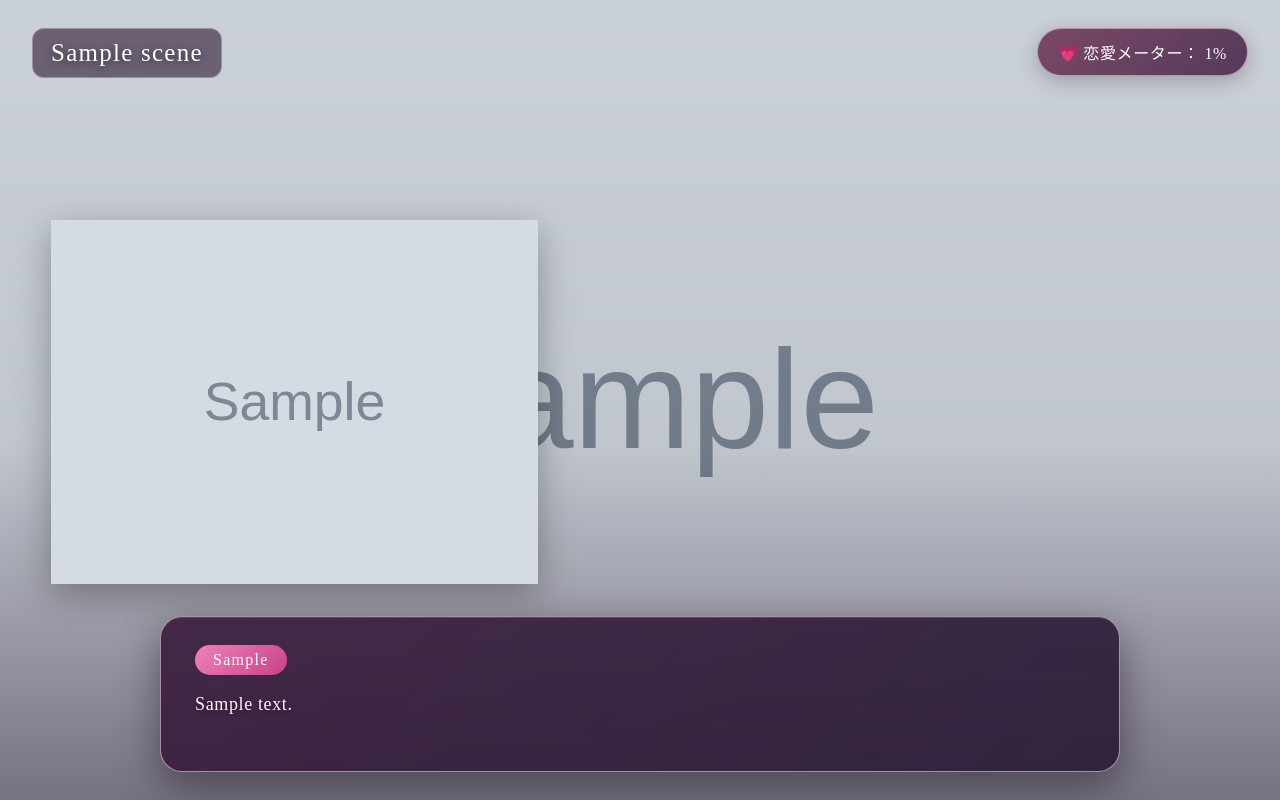
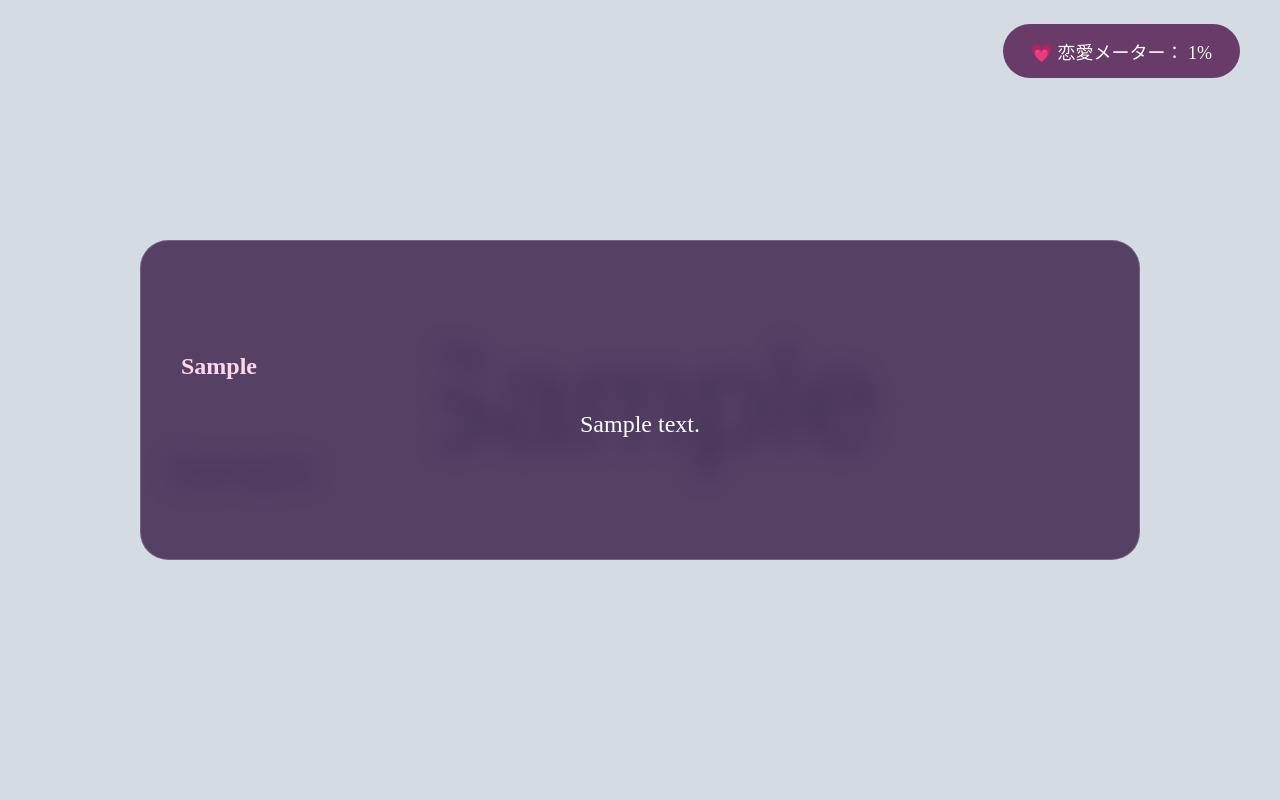
Before and after one commit to yuto-nabetani/techbase-m7, a PHP site: page /game.php in a window 1280 px wide. Run offline with PHP 8.4, Linux system fonts and the light colour scheme; the visitor is signed in with stand-in values (Sample User, id 1); tables that the repository leaves empty hold one stand-in row (values such as "Sample post"); grey boxes marked "Sample" are stand-in pictures.

Commit message:
game.css修正

```diff
--- a/css/game.css
+++ b/css/game.css
@@ -1,7 +1,3 @@
-/* =========================
-   基本設定
-========================= */
-
 * {
   box-sizing: border-box;
   margin: 0;
@@ -11,477 +7,166 @@
 html,
 body {
   width: 100%;
-  min-height: 100%;
+  height: 100%;
+  overflow: hidden;
+  font-family: "Yu Mincho", "Hiragino Mincho ProN", serif;
 }
 
 body {
-  font-family:
-    "Yu Mincho",
-    "Hiragino Mincho ProN",
-    serif;
+  color: #fff;
+}
 
-  background: #1d1520;
-
+.game-screen {
+  position: relative;
+  width: 100%;
+  height: 100vh;
+  background-size: cover;
+  background-position: center;
+  background-repeat: no-repeat;
   overflow: hidden;
 }
 
-
-/* =========================
-   ゲーム画面
-========================= */
-
-.game-screen {
-  position: relative;
-
-  width: 100%;
-  height: 100vh;
-
-  overflow: hidden;
-
-  background-size: cover;
-  background-position: center;
-  background-repeat: no-repeat;
-
-  color: #fff;
-}
-
-
-/* 背景を少し暗くする */
-
-.game-screen::before {
-  content: "";
-
-  position: absolute;
-  inset: 0;
-
-  background:
-    linear-gradient(
-      to bottom,
-      rgba(16, 14, 25, 0.05),
-      rgba(16, 14, 25, 0.10) 55%,
-      rgba(24, 10, 30, 0.50)
-    );
-
-  pointer-events: none;
-
-  z-index: 1;
-}
-
-
-/* =========================
-   シーンタイトル
-========================= */
-
-.scene-title {
-  position: absolute;
-
-  top: 28px;
-  left: 32px;
-
-  z-index: 5;
-
-  padding: 10px 18px;
-
-  border-radius: 12px;
-
-  background:
-    rgba(46, 22, 51, 0.60);
-
-  border:
-    1px solid
-    rgba(255, 219, 235, 0.35);
-
-  backdrop-filter: blur(6px);
-  -webkit-backdrop-filter: blur(6px);
-
-  color: #fff;
-
-  font-size: 25px;
-  font-weight: normal;
-
-  letter-spacing: 0.05em;
-
-  text-shadow:
-    0 2px 8px
-    rgba(0, 0, 0, 0.55);
-}
-
-
-/* =========================
-   恋愛メーター
-========================= */
-
 .love-meter {
   position: fixed;
-
-  top: 28px;
-  right: 32px;
-
-  z-index: 30;
-
-  padding: 11px 20px;
-
-  border:
-    1px solid
-    rgba(255, 210, 230, 0.55);
-
+  top: 24px;
+  right: 40px;
+  z-index: 20;
+  padding: 14px 28px;
   border-radius: 999px;
-
-  background:
-    linear-gradient(
-      135deg,
-      rgba(104, 41, 78, 0.82),
-      rgba(58, 25, 62, 0.82)
-    );
-
-  backdrop-filter: blur(8px);
-  -webkit-backdrop-filter: blur(8px);
-
-  box-shadow:
-    0 5px 20px
-    rgba(25, 10, 25, 0.25);
-
+  background: rgba(92, 42, 90, 0.9);
   color: #fff;
-
-  font-size: 16px;
-
-  letter-spacing: 0.04em;
+  font-size: 18px;
 }
-
-
-/* =========================
-   キャラクター
-========================= */
 
 .character-image {
   position: absolute;
-
-  z-index: 3;
-
-  left: 4vw;
-  bottom: 150px;
-
-  height: min(62vh, 600px);
-  max-width: 38vw;
-
-  object-fit: contain;
-
-  filter:
-    drop-shadow(
-      0 10px 18px
-      rgba(0, 0, 0, 0.30)
-    );
+  left: 40px;
+  bottom: 180px;
+  z-index: 10;
+  max-height: 70vh;
+  width: auto;
 }
-
-
-/* =========================
-   会話ウィンドウ
-========================= */
 
 .dialogue-box {
   position: absolute;
+  left: 50%;
+  bottom: 36px;
+  transform: translateX(-50%);
+  z-index: 15;
 
-  z-index: 10;
+  width: min(1100px, calc(100% - 80px));
+  min-height: 260px;
+  padding: 34px 40px 30px;
 
-  left: 50%;
-  bottom: 28px;
+  border: 1px solid rgba(255, 255, 255, 0.18);
+  border-radius: 28px;
 
-  transform: translateX(-50%);
-
-  width: min(960px, 88vw);
-
-  max-height: 44vh;
-
-  overflow-y: auto;
-
-  padding: 28px 34px;
-
-  border:
-    1px solid
-    rgba(255, 216, 234, 0.58);
-
-  border-radius: 22px;
-
-  background:
-    linear-gradient(
-      135deg,
-      rgba(55, 25, 58, 0.88),
-      rgba(35, 22, 48, 0.86)
-    );
-
+  background: rgba(58, 30, 73, 0.82);
   backdrop-filter: blur(12px);
-  -webkit-backdrop-filter: blur(12px);
-
-  box-shadow:
-    0 14px 42px
-    rgba(15, 5, 18, 0.45),
-    inset 0 1px 0
-    rgba(255, 255, 255, 0.14);
 }
 
-
-/* =========================
-   話者
-========================= */
+.prologue-box {
+  top: 50%;
+  bottom: auto;
+  transform: translate(-50%, -50%);
+  width: min(1000px, calc(100% - 120px));
+  min-height: 320px;
+  display: flex;
+  flex-direction: column;
+  justify-content: center;
+}
 
 .speaker-name {
-  display: inline-block;
-
-  margin-bottom: 12px;
-
-  padding: 6px 18px;
-
-  border-radius: 999px;
-
-  background:
-    linear-gradient(
-      135deg,
-      #ef82b7,
-      #c94289
-    );
-
-  color: #fff;
-
-  font-size: 16px;
-
-  letter-spacing: 0.08em;
+  margin-bottom: 18px;
+  color: #ffd7eb;
+  font-size: 24px;
+  font-weight: bold;
 }
 
-
-/* =========================
-   シナリオ本文
-========================= */
-
 .story-text {
-  margin-bottom: 22px;
-
-  color: #fff8fc;
-
-  font-size: 18px;
-
-  line-height: 1.9;
-
-  letter-spacing: 0.035em;
-
-  text-shadow:
-    0 2px 4px
-    rgba(0, 0, 0, 0.35);
+  line-height: 2;
+  font-size: 20px;
+  white-space: normal;
 }
 
+.prologue-box .story-text {
+  font-size: 24px;
+  line-height: 2.2;
+  text-align: center;
+}
 
-/* =========================
-   選択肢
-========================= */
+.next-form {
+  display: flex;
+  justify-content: flex-end;
+  margin-top: 28px;
+}
+
+.game-button {
+  padding: 18px 42px;
+  border: none;
+  border-radius: 999px;
+  background: linear-gradient(135deg, #ef84b8, #d84f95);
+  color: #fff;
+  font-size: 28px;
+  cursor: pointer;
+}
+
+.game-button span {
+  margin-left: 14px;
+}
 
 .choices {
   display: flex;
   flex-direction: column;
-
-  gap: 10px;
-}
-
-.choices form {
-  width: 100%;
+  gap: 16px;
+  margin-top: 28px;
 }
 
 .choice-button {
-  position: relative;
-
   width: 100%;
-
-  padding: 13px 22px;
-
-  border:
-    1px solid
-    rgba(255, 213, 232, 0.65);
-
-  border-radius: 999px;
-
-  background:
-    rgba(255, 244, 249, 0.93);
-
-  color: #4e283e;
-
-  font-family: inherit;
-  font-size: 16px;
-
+  padding: 18px 24px;
+  border: none;
+  border-radius: 18px;
+  background: rgba(255, 255, 255, 0.14);
+  color: #fff;
+  font-size: 22px;
   text-align: left;
-
   cursor: pointer;
-
-  transition:
-    background 0.2s,
-    transform 0.2s,
-    color 0.2s,
-    box-shadow 0.2s;
+  transition: 0.2s;
 }
 
 .choice-button:hover {
-  transform: translateX(7px);
-
-  background:
-    linear-gradient(
-      135deg,
-      #f287ba,
-      #d4448e
-    );
-
-  color: #fff;
-
-  box-shadow:
-    0 5px 16px
-    rgba(194, 54, 128, 0.28);
+  background: rgba(239, 132, 184, 0.35);
 }
 
+@media (max-width: 900px) {
+  .character-image {
+    left: 20px;
+    max-height: 45vh;
+  }
 
-/* =========================
-   次へ・もう一度プレイ
-========================= */
+  .dialogue-box {
+    width: calc(100% - 32px);
+    padding: 24px;
+  }
 
-.next-form {
-  display: flex;
-  justify-content: flex-end;
-}
+  .story-text {
+    font-size: 16px;
+  }
 
-.game-button {
-  min-width: 180px;
+  .prologue-box .story-text {
+    font-size: 18px;
+  }
 
-  padding: 13px 28px;
-
-  border:
-    1px solid
-    rgba(255, 230, 242, 0.8);
-
-  border-radius: 999px;
-
-  background:
-    linear-gradient(
-      135deg,
-      #ee84b7,
-      #ce3e89
-    );
-
-  color: #fff;
-
-  font-family: inherit;
-  font-size: 17px;
-
-  letter-spacing: 0.07em;
-
-  cursor: pointer;
-
-  box-shadow:
-    0 6px 18px
-    rgba(89, 22, 67, 0.35);
-
-  transition:
-    transform 0.2s,
-    filter 0.2s,
-    box-shadow 0.2s;
-}
-
-.game-button span {
-  margin-left: 15px;
-
-  font-size: 23px;
-}
-
-.game-button:hover {
-  transform: translateY(-2px);
-
-  filter: brightness(1.08);
-
-  box-shadow:
-    0 9px 22px
-    rgba(89, 22, 67, 0.45);
-}
-
-
-/* =========================
-   スクロールバー
-========================= */
-
-.dialogue-box::-webkit-scrollbar {
-  width: 6px;
-}
-
-.dialogue-box::-webkit-scrollbar-thumb {
-  border-radius: 999px;
-
-  background:
-    rgba(240, 136, 184, 0.55);
-}
-
-
-/* =========================
-   スマホ
-========================= */
-
-@media (max-width: 700px) {
-
-  .scene-title {
-    top: 16px;
-    left: 16px;
-
-    max-width: 55%;
-
-    padding: 8px 12px;
-
-    font-size: 17px;
+  .game-button,
+  .choice-button {
+    font-size: 18px;
   }
 
   .love-meter {
+    right: 16px;
     top: 16px;
-    right: 16px;
-
-    padding: 8px 12px;
-
-    font-size: 13px;
+    font-size: 14px;
+    padding: 10px 18px;
   }
-
-  .character-image {
-    left: 50%;
-    bottom: 255px;
-
-    transform: translateX(-50%);
-
-    height: 43vh;
-    max-width: 70vw;
-  }
-
-  .dialogue-box {
-    bottom: 14px;
-
-    width: calc(100% - 24px);
-
-    max-height: 43vh;
-
-    padding: 20px 18px;
-
-    border-radius: 17px;
-  }
-
-  .story-text {
-    font-size: 15px;
-    line-height: 1.75;
-  }
-
-  .speaker-name {
-    font-size: 14px;
-  }
-
-  .choice-button {
-    padding: 11px 16px;
-
-    font-size: 14px;
-  }
-
-  .game-button {
-    min-width: 150px;
-
-    padding: 11px 22px;
-
-    font-size: 15px;
-  }
-
 }
--- a/game.php
+++ b/game.php
@@ -4,6 +4,7 @@ session_start();
 if (isset($_GET['reset'])) {
     unset($_SESSION['scene_id']);
     unset($_SESSION['love']);
+    unset($_SESSION['text_index']);
 
     header('Location: game.php');
     exit;
@@ -26,6 +27,9 @@ if (!isset($_SESSION['love'])) {
     $_SESSION['love'] = 0;
 }
 
+if (!isset($_SESSION['text_index'])) {
+    $_SESSION['text_index'] = 0;
+}
 
 // ボタンが押されたとき
 if ($_SERVER['REQUEST_METHOD'] === 'POST') {
@@ -45,15 +49,44 @@ if ($_SERVER['REQUEST_METHOD'] === 'POST') {
     if ($currentScene) {
 
         // normalシーン
-     if ($currentScene['scene_type'] === 'normal') {
+        if ($currentScene['scene_type'] === 'normal') {
 
-    if (
-        ($_POST['action'] ?? '') === 'next' &&
-        $currentScene['next_scene_id'] !== null
-    ) {
-        $_SESSION['scene_id'] = $currentScene['next_scene_id'];
-}
-     }
+            if (($_POST['action'] ?? '') === 'next') {
+
+                // プロローグ（scene_id=1）は全文表示して1回で次へ
+                if ((int)$currentScene['id'] === 1) {
+
+                    if ($currentScene['next_scene_id'] !== null) {
+                        $_SESSION['scene_id'] = $currentScene['next_scene_id'];
+                        $_SESSION['text_index'] = 0;
+                    }
+
+                } else {
+
+                    // 文章を空行ごとに分割
+                    $chunks = preg_split(
+                        "/\R{2,}/u",
+                        trim($currentScene['content_text'])
+                    );
+
+                    if (!$chunks || count($chunks) === 0) {
+                        $chunks = [$currentScene['content_text']];
+                    }
+
+                    // まだ同じシーン内に次の文章があるなら進める
+                    if ($_SESSION['text_index'] < count($chunks) - 1) {
+                        $_SESSION['text_index']++;
+                    } else {
+                        // もう最後まで読んだら次のシーンへ
+                        if ($currentScene['next_scene_id'] !== null) {
+                            $_SESSION['scene_id'] = $currentScene['next_scene_id'];
+                            $_SESSION['text_index'] = 0;
+                        }
+                    }
+                }
+            }
+        }
+
         // choiceシーン
         elseif ($currentScene['scene_type'] === 'choice') {
 
@@ -82,6 +115,8 @@ if ($_SERVER['REQUEST_METHOD'] === 'POST') {
 
                     $_SESSION['scene_id']
                         = $choice['next_scene_id'];
+
+                    $_SESSION['text_index'] = 0;
                 }
             }
         }
@@ -117,6 +152,8 @@ if ($scene && $scene['scene_type'] === 'judge') {
         $_SESSION['scene_id'] = 12;
     }
 
+    $_SESSION['text_index'] = 0;
+
     // エンディング画面へ移動
     header('Location: game.php');
     exit;
@@ -130,6 +167,29 @@ if (!$scene) {
 
 // 選択肢を入れる配列
 $choices = [];
+
+$isPrologue = ((int)$scene['id'] === 1);
+$displayText = $scene['content_text'];
+
+if (!$isPrologue && $scene['scene_type'] === 'normal') {
+
+    $chunks = preg_split(
+        "/\R{2,}/u",
+        trim($scene['content_text'])
+    );
+
+    if (!$chunks || count($chunks) === 0) {
+        $chunks = [$scene['content_text']];
+    }
+
+    $index = $_SESSION['text_index'] ?? 0;
+
+    if ($index > count($chunks) - 1) {
+        $index = count($chunks) - 1;
+    }
+
+    $displayText = $chunks[$index];
+}
 
 // 選択肢シーンの場合
 if ($scene['scene_type'] === 'choice') {
@@ -152,6 +212,8 @@ if ($scene['scene_type'] === 'choice') {
 
 <head>
     <meta charset="UTF-8">
+    <meta name="viewport" content="width=device-width, initial-scale=1.0">
+
     <title>ファーストキスおばあちゃん</title>
 
     <link rel="stylesheet" href="css/game.css">
@@ -176,9 +238,6 @@ if ($scene['scene_type'] === 'choice') {
         "
     >
 
-<h1 class="scene-title">
-    <?= htmlspecialchars($scene['title']) ?>
-</h1>
 
 
 <?php if (!empty($scene['character_image'])): ?>
@@ -196,7 +255,7 @@ if ($scene['scene_type'] === 'choice') {
 <?php endif; ?>
 
 
-<div class="dialogue-box">
+<div class="dialogue-box <?= $isPrologue ? 'prologue-box' : '' ?>">
 
     <?php if ($scene['speaker'] !== null): ?>
 
@@ -210,7 +269,7 @@ if ($scene['scene_type'] === 'choice') {
     <div class="story-text">
         <?= nl2br(
             htmlspecialchars(
-                $scene['content_text'],
+                $displayText,
                 ENT_QUOTES,
                 'UTF-8'
             )
```
